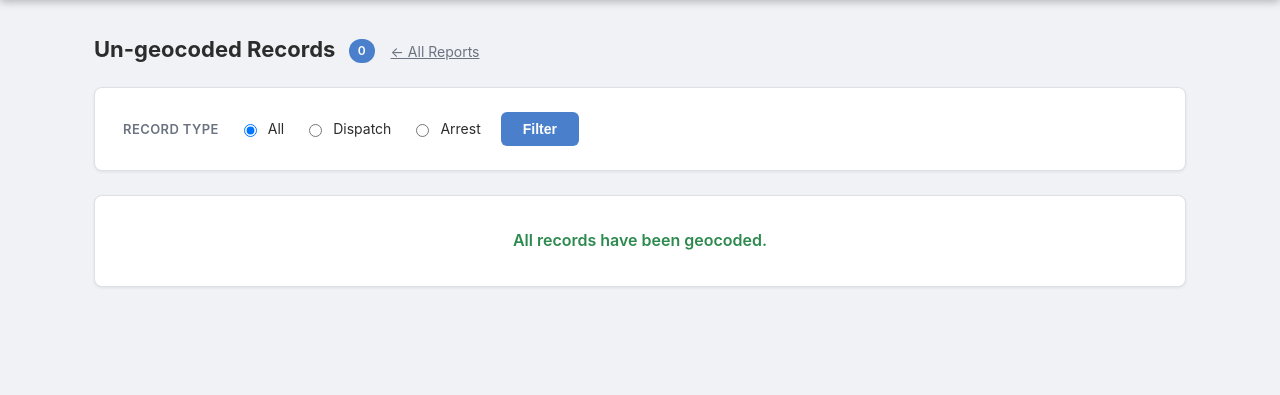
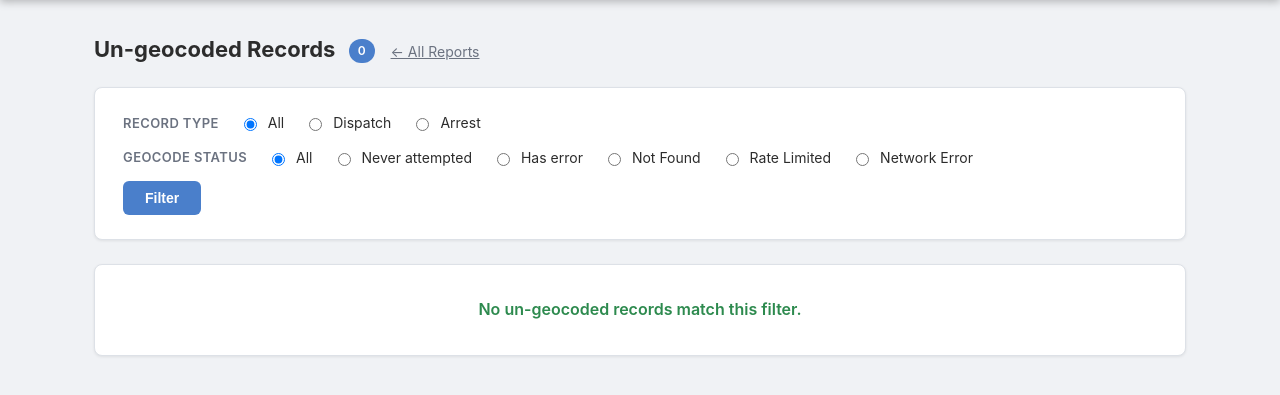
Before and after one commit to suidroot/pd_log_tool, a Django app: page /reports/ungeocoded/ in a window 1280 px wide. Shown: the part 54-449 px from the top of the page. Run offline with Django 5.2, Linux system fonts and the light colour scheme; the visitor is signed in with stand-in values (Sample User, id 1); data comes from the database, SQL or seed files in the repository; data that the repository does not hold is empty; parts of the project's set-up code (start-up, migrations or seed data) failed here and were passed over.

Commit message:
Merge Geocoding Errors into Un-geocoded Records report
- Un-geocoded Records now annotates each row with its latest GeocodeError
  type and timestamp via subquery
- Added Geocode Status filter (All / Never attempted / Has error / by type)
- Per-row Queue button and Queue All button both retained
- Removed standalone Geocoding Errors report, view, URL, and index card

Co-Authored-By: Claude Sonnet 4.6 <noreply@anthropic.com>

```diff
--- a/webproject/log_query_site/reports.py
+++ b/webproject/log_query_site/reports.py
@@ -9,6 +9,7 @@ from django.shortcuts import render
 
 import redis as redis_client
 
+from django.db.models import Subquery, OuterRef
 from .models import PoliceLog, RecordType, GeocodeError
 from .geocoder_control import is_paused
 
@@ -182,18 +183,48 @@ def report_ungeocoded(request):
     from django.core.paginator import Paginator
 
     record_type_filter = request.GET.get('record_type', 'all')
+    error_filter = request.GET.get('error_filter', 'all')
 
     dispatch_type = RecordType.objects.filter(display_text='Dispatch').first()
     arrest_type = RecordType.objects.filter(display_text='Arrest').first()
 
-    qs = PoliceLog.objects.filter(latitude__isnull=True).select_related(
-        'record_type', 'officer', 'arrestee', 'dispatch_type', 'arrest_type'
-    ).order_by('-datetime_start')
+    valid_error_types = {et for et, _ in GeocodeError.ERROR_TYPE_CHOICES}
+
+    latest_error_type_qs = (
+        GeocodeError.objects
+        .filter(record=OuterRef('pk'))
+        .order_by('-attempted_at')
+        .values('error_type')[:1]
+    )
+    latest_error_at_qs = (
+        GeocodeError.objects
+        .filter(record=OuterRef('pk'))
+        .order_by('-attempted_at')
+        .values('attempted_at')[:1]
+    )
+
+    qs = (
+        PoliceLog.objects
+        .filter(latitude__isnull=True)
+        .select_related('record_type', 'officer', 'arrestee', 'dispatch_type', 'arrest_type')
+        .annotate(
+            latest_error_type=Subquery(latest_error_type_qs),
+            latest_error_at=Subquery(latest_error_at_qs),
+        )
+        .order_by('-datetime_start')
+    )
 
     if record_type_filter == 'dispatch' and dispatch_type:
         qs = qs.filter(record_type=dispatch_type)
     elif record_type_filter == 'arrest' and arrest_type:
         qs = qs.filter(record_type=arrest_type)
+
+    if error_filter == 'no_error':
+        qs = qs.filter(latest_error_type__isnull=True)
+    elif error_filter == 'has_error':
+        qs = qs.filter(latest_error_type__isnull=False)
+    elif error_filter in valid_error_types:
+        qs = qs.filter(latest_error_type=error_filter)
 
     total = qs.count()
     paginator = Paginator(qs, 100)
@@ -204,32 +235,10 @@ def report_ungeocoded(request):
         'page_obj': page,
         'total': total,
         'record_type_filter': record_type_filter,
+        'error_filter': error_filter,
+        'error_type_choices': GeocodeError.ERROR_TYPE_CHOICES,
     }
     return render(request, 'log_query_site/reports/ungeocoded.html', context)
-
-
-@login_required
-def report_geocode_errors(request):
-    from django.core.paginator import Paginator
-
-    error_type_filter = request.GET.get('error_type', 'all')
-
-    qs = GeocodeError.objects.select_related('record')
-    if error_type_filter != 'all':
-        qs = qs.filter(error_type=error_type_filter)
-
-    total = qs.count()
-    paginator = Paginator(qs, 100)
-    page = paginator.get_page(request.GET.get('page'))
-
-    context = {
-        'errors': page,
-        'page_obj': page,
-        'total': total,
-        'error_type_filter': error_type_filter,
-        'error_type_choices': GeocodeError.ERROR_TYPE_CHOICES,
-    }
-    return render(request, 'log_query_site/reports/geocode_errors.html', context)
 
 
 @login_required
--- a/webproject/log_query_site/templates/log_query_site/reports/ungeocoded.html
+++ b/webproject/log_query_site/templates/log_query_site/reports/ungeocoded.html
@@ -9,29 +9,42 @@
   <a href="/reports/" style="color:var(--text-muted); font-size:14px;">← All Reports</a>
 </div>
 
-<!-- Filter + Queue All -->
+<!-- Filters + Queue All -->
 <div class="card" style="margin-bottom:24px;">
-  <div style="display:flex; align-items:center; justify-content:space-between; flex-wrap:wrap; gap:16px;">
-    <form method="get" action="">
+  <form method="get" action="">
+    <div style="display:flex; flex-direction:column; gap:12px;">
       <div style="display:flex; align-items:center; gap:20px; flex-wrap:wrap;">
-        <span class="field-label" style="margin:0;">Record Type</span>
+        <span class="field-label" style="margin:0; min-width:90px;">Record Type</span>
         <div class="radio-group" style="flex-direction:row; gap:20px;">
           <label><input type="radio" name="record_type" value="all"      {% if record_type_filter == "all" %}checked{% endif %}> All</label>
           <label><input type="radio" name="record_type" value="dispatch" {% if record_type_filter == "dispatch" %}checked{% endif %}> Dispatch</label>
           <label><input type="radio" name="record_type" value="arrest"   {% if record_type_filter == "arrest" %}checked{% endif %}> Arrest</label>
         </div>
+      </div>
+      <div style="display:flex; align-items:center; gap:20px; flex-wrap:wrap;">
+        <span class="field-label" style="margin:0; min-width:90px;">Geocode Status</span>
+        <div class="radio-group" style="flex-direction:row; gap:20px;">
+          <label><input type="radio" name="error_filter" value="all"       {% if error_filter == "all" %}checked{% endif %}> All</label>
+          <label><input type="radio" name="error_filter" value="no_error"  {% if error_filter == "no_error" %}checked{% endif %}> Never attempted</label>
+          <label><input type="radio" name="error_filter" value="has_error" {% if error_filter == "has_error" %}checked{% endif %}> Has error</label>
+          {% for value, label in error_type_choices %}
+          <label><input type="radio" name="error_filter" value="{{ value }}" {% if error_filter == value %}checked{% endif %}> {{ label }}</label>
+          {% endfor %}
+        </div>
+      </div>
+      <div style="display:flex; align-items:center; gap:12px; flex-wrap:wrap;">
         <input type="submit" value="Filter">
+        {% if total > 0 %}
+        <button type="button" id="queue-all-btn" onclick="queueAll(this)">Queue All {{ total }} for Geocoding</button>
+        {% endif %}
       </div>
-    </form>
-    {% if total > 0 %}
-    <button id="queue-all-btn" onclick="queueAll(this)">Queue All for Geocoding</button>
-    {% endif %}
-  </div>
+    </div>
+  </form>
 </div>
 
 {% if total == 0 %}
 <div class="card" style="text-align:center; color:#2d8a4e; padding:32px; font-weight:600;">
-  All records have been geocoded.
+  No un-geocoded records match this filter.
 </div>
 {% else %}
 <div class="card" style="padding:0;">
@@ -42,24 +55,28 @@
           <th>ID</th>
           <th>Type</th>
           <th>Date / Start</th>
-          <th>Dispatch #</th>
-          <th>Call Type</th>
-          <th>Arrest Type</th>
-          <th>Officer</th>
           <th>Address</th>
+          <th>Last Error</th>
+          <th>Action</th>
         </tr>
       </thead>
       <tbody>
         {% for r in records %}
-        <tr>
+        <tr id="row-{{ r.id }}">
           <td>{{ r.id }}</td>
           <td>{{ r.record_type }}</td>
           <td style="white-space:nowrap;">{{ r.datetime_start|default:"—" }}</td>
-          <td>{{ r.dispatch_number|default:"—" }}</td>
-          <td>{{ r.dispatch_type|default:"—" }}</td>
-          <td>{{ r.arrest_type|default:"—" }}</td>
-          <td style="white-space:nowrap;">{{ r.officer }}</td>
           <td>{{ r.address }}</td>
+          <td>
+            {% if r.latest_error_type %}
+              <span class="badge" title="{{ r.latest_error_at|date:'Y-m-d H:i' }}">{{ r.latest_error_type|title|cut:"_" }}</span>
+            {% else %}
+              <span style="color:var(--text-muted);">—</span>
+            {% endif %}
+          </td>
+          <td>
+            <button onclick="queueOne(this, {{ r.id }})" data-id="{{ r.id }}">Queue</button>
+          </td>
         </tr>
         {% endfor %}
       </tbody>
@@ -67,17 +84,16 @@
   </div>
 </div>
 
-<!-- Pagination -->
 {% if page_obj.paginator.num_pages > 1 %}
 <div style="display:flex; align-items:center; gap:12px; margin-top:16px; flex-wrap:wrap;">
   {% if page_obj.has_previous %}
-    <a href="?record_type={{ record_type_filter }}&page={{ page_obj.previous_page_number }}">&laquo; Prev</a>
+    <a href="?record_type={{ record_type_filter }}&error_filter={{ error_filter }}&page={{ page_obj.previous_page_number }}">&laquo; Prev</a>
   {% endif %}
   <span style="color:var(--text-muted);">
     Page {{ page_obj.number }} of {{ page_obj.paginator.num_pages }}
   </span>
   {% if page_obj.has_next %}
-    <a href="?record_type={{ record_type_filter }}&page={{ page_obj.next_page_number }}">Next &raquo;</a>
+    <a href="?record_type={{ record_type_filter }}&error_filter={{ error_filter }}&page={{ page_obj.next_page_number }}">Next &raquo;</a>
   {% endif %}
 </div>
 {% endif %}
@@ -85,27 +101,47 @@
 {% endif %}
 
 <script>
+const CSRF = '{{ csrf_token }}';
+
+function queueOne(btn, id) {
+  btn.disabled = true;
+  btn.textContent = '…';
+  fetch('/records/' + id + '/geocode/', {
+    method: 'POST',
+    headers: {'X-CSRFToken': CSRF},
+  })
+  .then(r => r.json())
+  .then(data => {
+    if (data.status === 'queued') {
+      btn.textContent = 'Queued';
+    } else if (data.status === 'already_geocoded') {
+      btn.textContent = 'Done';
+    } else {
+      btn.textContent = 'Error';
+      btn.disabled = false;
+    }
+  })
+  .catch(() => { btn.textContent = 'Failed'; btn.disabled = false; });
+}
+
 function queueAll(btn) {
-  if (!confirm('Queue all {{ total }} un-geocoded records for geocoding?')) return;
+  if (!confirm('Queue all ' + {{ total }} + ' un-geocoded records for geocoding?')) return;
   btn.disabled = true;
   btn.textContent = 'Queuing…';
   fetch('{% url "queue_all_ungeocoded" %}', {
     method: 'POST',
-    headers: {'X-CSRFToken': '{{ csrf_token }}'},
+    headers: {'X-CSRFToken': CSRF},
   })
   .then(r => r.json())
   .then(data => {
     if (data.status === 'queued') {
-      btn.textContent = data.queued + ' records queued';
+      btn.textContent = data.queued + ' queued';
     } else {
       btn.textContent = 'Error: ' + (data.message || 'unknown');
       btn.disabled = false;
     }
   })
-  .catch(() => {
-    btn.textContent = 'Request failed';
-    btn.disabled = false;
-  });
+  .catch(() => { btn.textContent = 'Failed'; btn.disabled = false; });
 }
 </script>
 {% endblock %}
--- a/webproject/log_site/urls.py
+++ b/webproject/log_site/urls.py
@@ -38,6 +38,5 @@ urlpatterns = [
     path('reports/activity/', reports.report_activity_chart, name='report_activity_chart'),
     path('reports/ungeocoded/', reports.report_ungeocoded, name='report_ungeocoded'),
     path('reports/geocode-queue/', reports.report_geocode_queue, name='report_geocode_queue'),
-    path('reports/geocode-errors/', reports.report_geocode_errors, name='report_geocode_errors'),
     path("accounts/", include("django.contrib.auth.urls")),
 ]
```
Also changed, not shown: webproject/log_query_site/templates/log_query_site/reports/index.html (+0 -9 lines).
